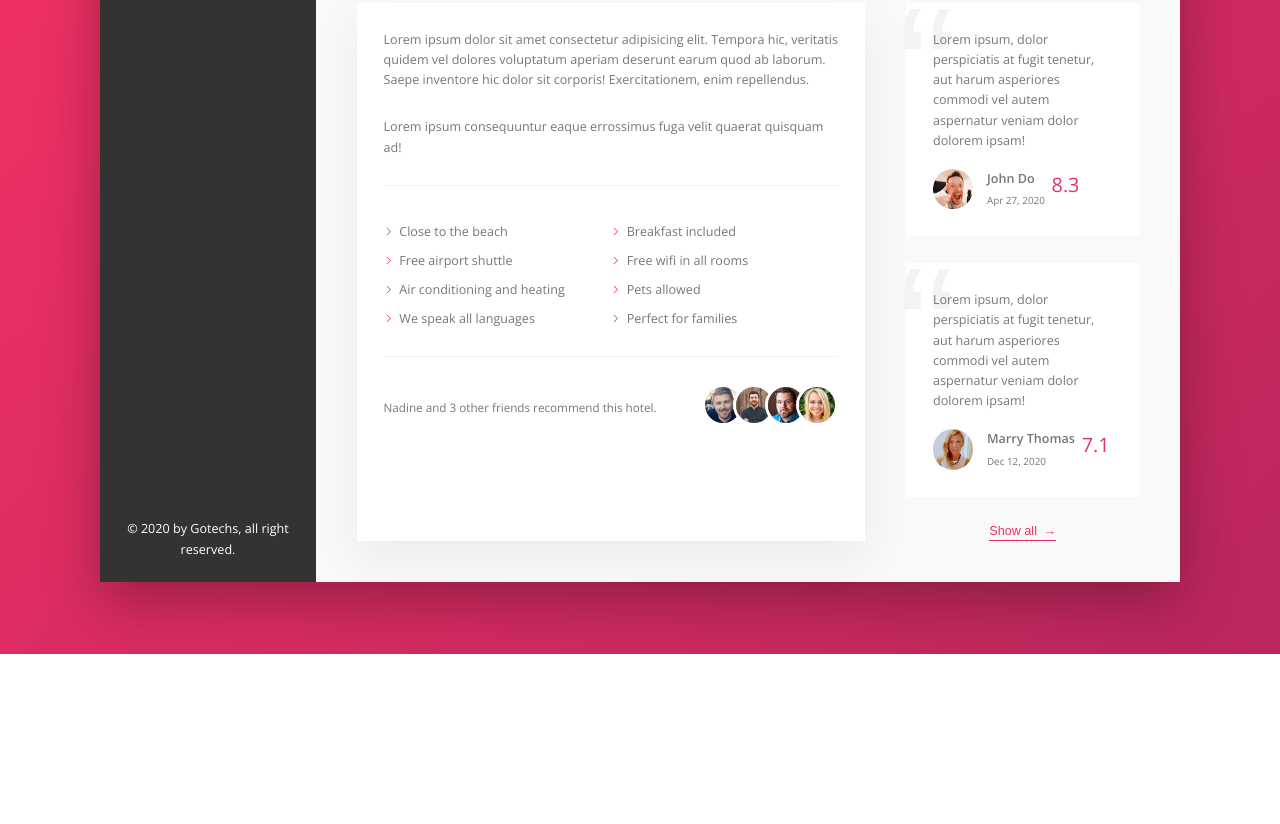
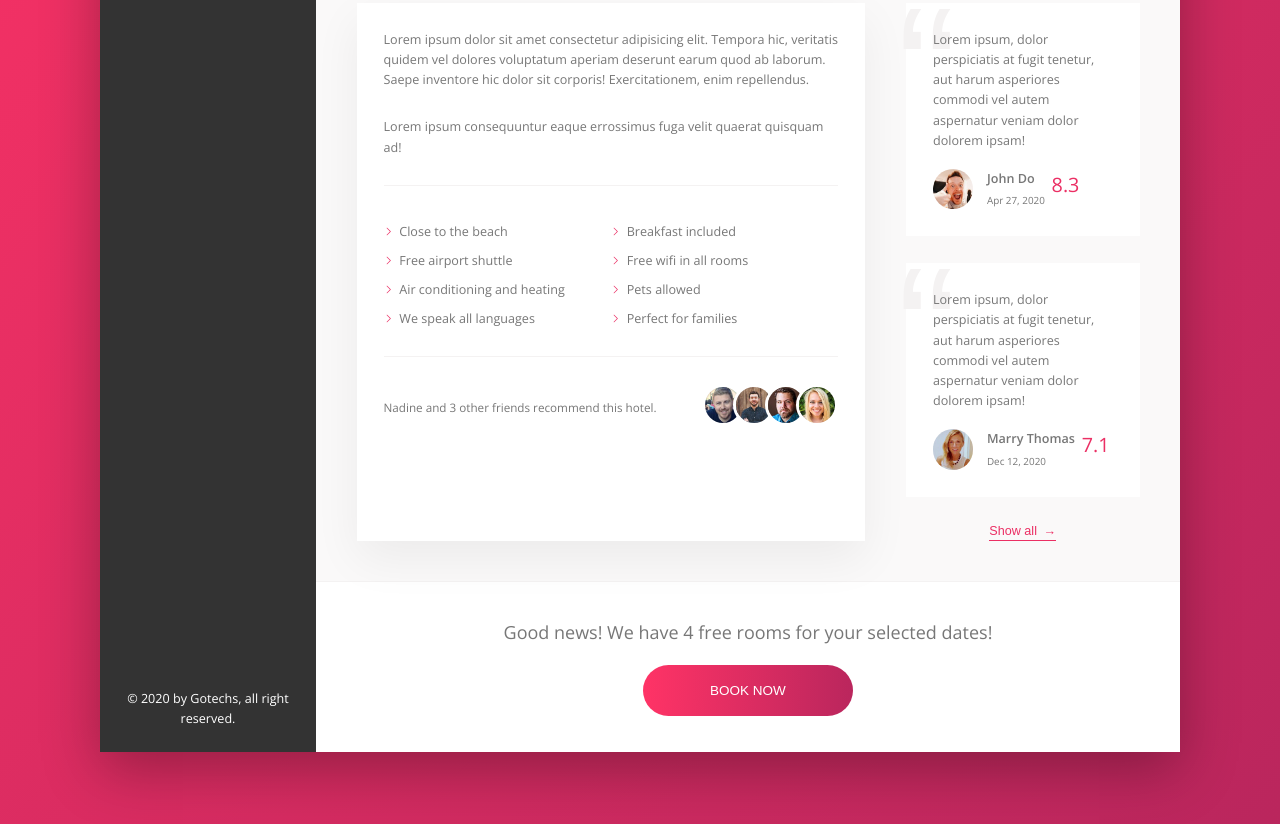
Before and after one commit to SlimKAD/all-in-one-flex-app, a website: page index.html in a window 1280 px wide. Shown: the part 571-1395 px from the top of the page. Before the commit the page ends 1225 px from the top, so only its background shows below. Drawn offline with nearby package versions, Linux system fonts and the light colour scheme.

Commit message:
add the action to call footer and the animation btn, i just loving do it

```diff
--- a/index.html
+++ b/index.html
@@ -235,6 +235,15 @@
               <button class="btn-inline">Show all <span>&rarr;</span></button>
             </figure>
           </div>
+          <footer class="cta">
+            <h2 class="cta__text">
+              Good news! We have 4 free rooms for your selected dates!
+            </h2>
+            <button class="btn">
+              <span class="btn__visible">Book now</span>
+              <span class="btn__invisible">Only 4 rooms left</span>
+            </button>
+          </footer>
         </main>
       </div>
     </div>
--- a/sass/_components.scss
+++ b/sass/_components.scss
@@ -252,9 +252,9 @@
       margin-left: 8px;
     }
   }
-  & span{
+  & span {
     margin-left: 3px;
-    transition: margin-left .2s;
+    transition: margin-left 0.2s;
   }
 }
 
@@ -359,7 +359,7 @@
 
   &__user-name {
     font-weight: 700;
-    margin-bottom: .5rem;
+    margin-bottom: 0.5rem;
   }
   &__user-date {
     font-size: 1.1rem;
@@ -368,6 +368,70 @@
     font-size: 2.2rem;
     color: var(--color-primary);
     font-weight: 300;
-    margin-left: .75rem;
+    margin-left: 0.75rem;
   }
 }
+
+.cta {
+  background-color: #fff;
+  text-align: center;
+  padding: 4rem 0;
+  &__text {
+    font-size: 2rem;
+    font-weight: 300;
+    margin-bottom: 2rem;
+  }
+}
+
+.btn {
+  font-size: 1.5rem;
+  text-transform: uppercase;
+  font-weight: 300;
+  color: #fff;
+  border: none;
+  border-radius: 100px;
+  background-image: linear-gradient(
+    to right,
+    var(--color-primary-light),
+    var(--color-primary-dark)
+  );
+  cursor: pointer;
+  position: relative;
+  overflow: hidden;
+  &:hover {
+    background-image: linear-gradient(
+      to left,
+      var(--color-primary-light),
+      var(--color-primary-dark)
+    );
+  }
+  &:focus {
+    animation: pulsate 1s infinite;
+    outline: none;
+  }
+
+  & > * {
+    height: 100%;
+    width: 100%;
+    display: inline-block;
+    transition: all 0.2s;
+  }
+
+  &__visible {
+    padding: 2rem 7.5rem;
+  }
+  &__invisible {
+    position: absolute;
+    padding: 2rem;
+    top: -100%;
+    left: 0;
+  }
+
+  &:hover &__visible {
+    transform: translateY(100%);
+  }
+
+  &:hover &__invisible {
+    top: 0;
+  }
+}
```
Also changed, not shown: css/style.css.
